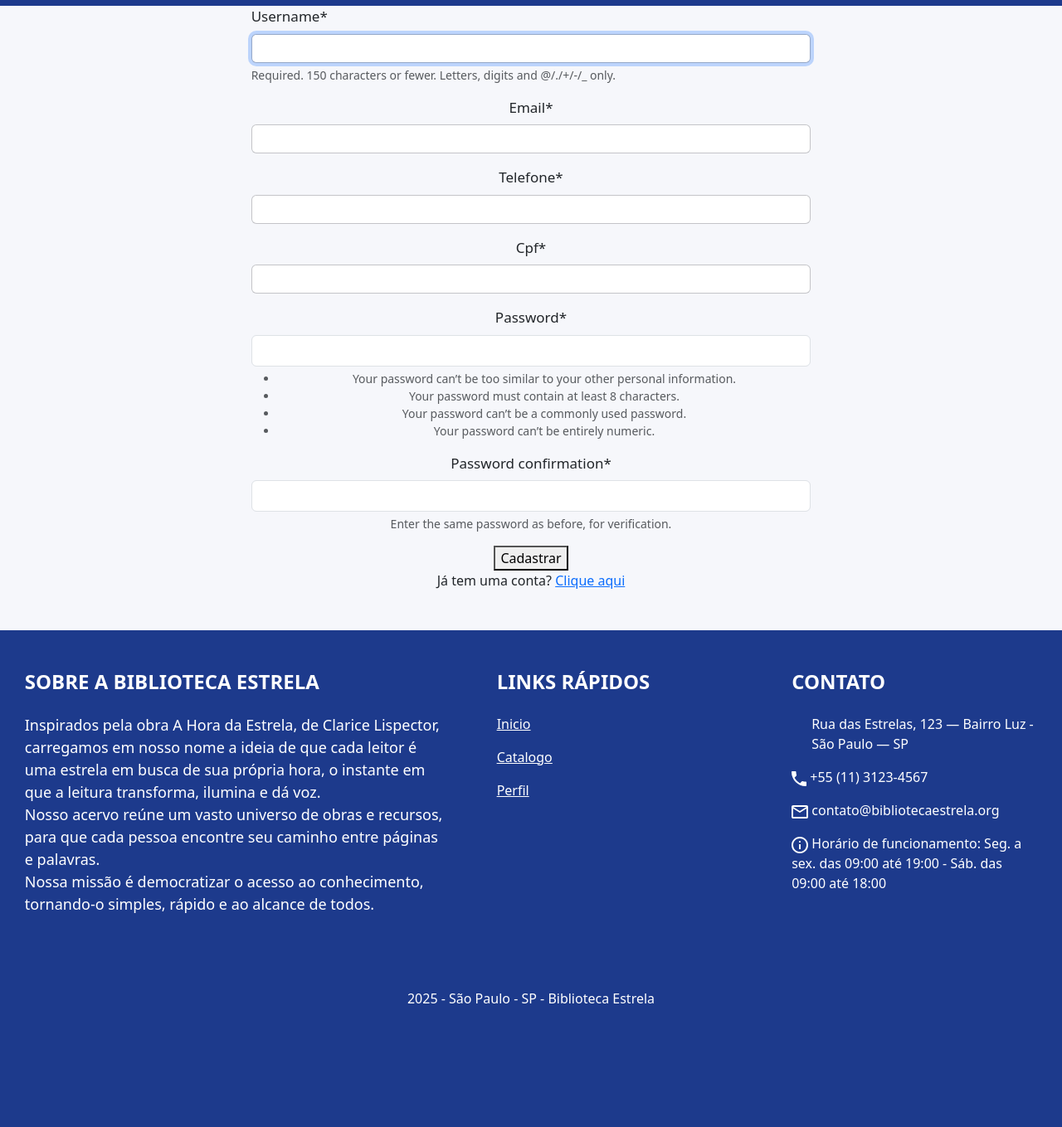
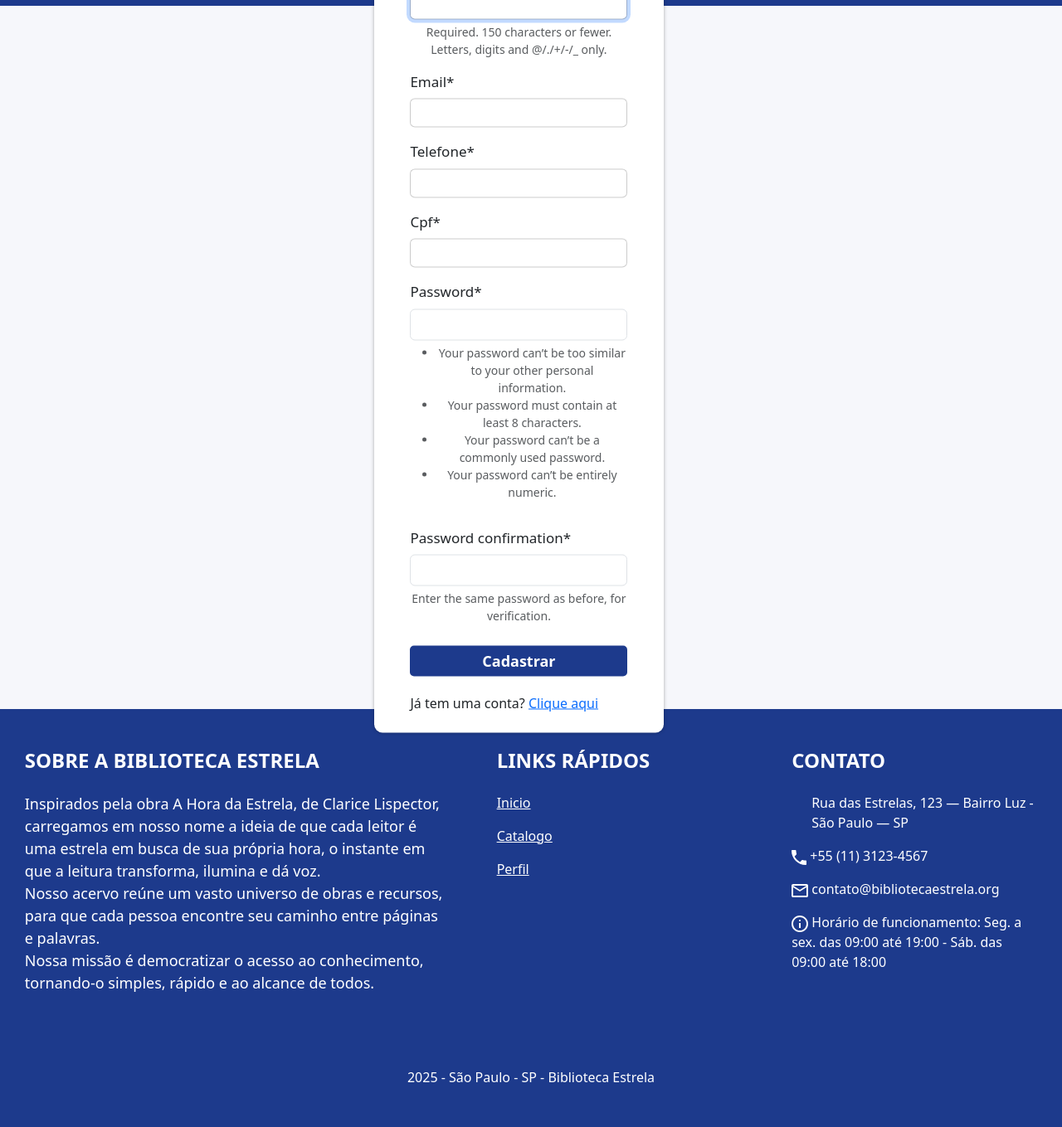
Before and after one commit to SENAI-Morvan-Figueiredo/Os-3-mosqueteiros---Biblioteca, a Django app: page /user/cadastro/ in a window 1280 px wide. Shown: the part 309-1668 px from the top of the page at 83% size. Before the commit the page ends 1519 px from the top, so only its background shows below. Run offline with Django 5.2, Linux system fonts and the light colour scheme; some libraries are stand-ins or nearby versions.

Commit message:
tela de cadastro estilizada

```diff
--- a/BibliotecaEstrela/BibliotecaEstrela/static/css/login-cadastro.css
+++ b/BibliotecaEstrela/BibliotecaEstrela/static/css/login-cadastro.css
@@ -1,6 +1,7 @@
 .container-principal-login-cadastro{
     position: relative;
     height: 90vh;
+    margin: 40px 0;
 }
 /* Estilização do container */
 .container-login-cadastro{
@@ -26,7 +27,7 @@
 }
 
 /* Deixa os labels dos inputs no começo */
-#div_id_username, #div_id_password{
+#div_id_username, #div_id_password, #div_id_email, #div_id_telefone, #div_id_cpf, #div_id_password1, #div_id_password2{
     display: flex;
     flex-direction: column;
     align-items: start;
@@ -66,7 +67,7 @@
     margin-top: 10px;
 }
 
-.redirecionamento-cadastro{
+.redirecionamento-cadastro-login{
     margin-top: 20px;
 }
 
--- a/BibliotecaEstrela/User/templates/User/login.html
+++ b/BibliotecaEstrela/User/templates/User/login.html
@@ -17,8 +17,8 @@
             <button>Entrar</button>
         </form>
 
-        <div class="redirecionamento-cadastro">
-            Não tem uma conta? crie ela <a href="{% url 'user_register' %}">aqui.</a>
+        <div class="redirecionamento-cadastro-login">
+            Não tem uma conta? <a href="{% url 'user_register' %}">Clique aqui.</a>
         </div>
 
         <div class="linha-login"></div>
--- a/BibliotecaEstrela/User/templates/User/register.html
+++ b/BibliotecaEstrela/User/templates/User/register.html
@@ -1,7 +1,8 @@
 {% extends 'base.html' %}
 {% load crispy_forms_tags %}
 {% block content %}
-<div class="col-md-8 offset-2">
+<div class="col-10 d-flex justify-content-center py-5 container-principal-login-cadastro">
+    <div class="col-md-8 offset-2 container-login-cadastro d-flex flex-column align-items-start py-4">
         <form method="POST">
             {% csrf_token %}
 
@@ -11,8 +12,9 @@
 
         </form>
 
-    <div>
+        <div class="redirecionamento-cadastro-login">
             Já tem uma conta? <a href="{% url 'login' %}">Clique aqui</a>
         </div>
     </div>
+</div>
 {% endblock content %}
```
Lines whose indentation alone changed are shown as unchanged.
